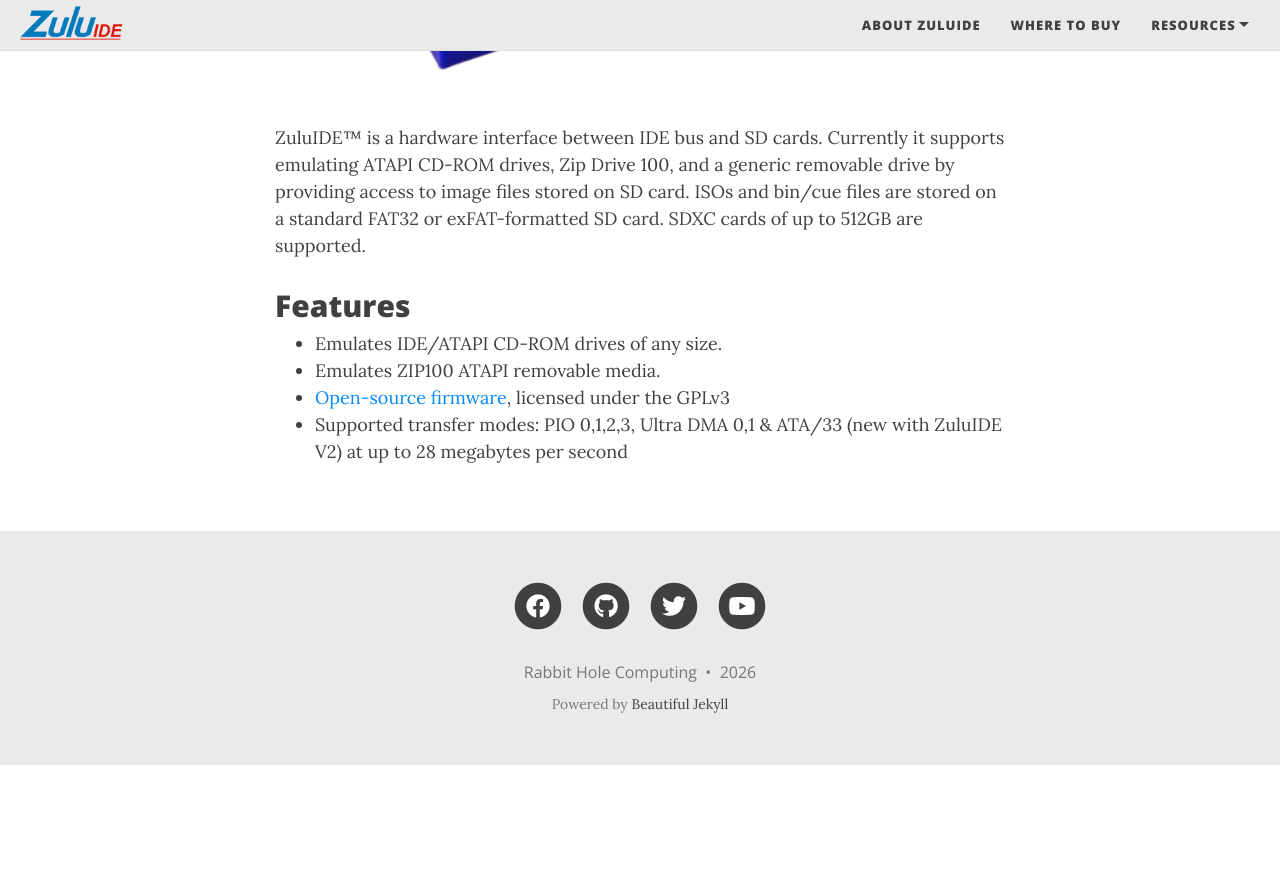
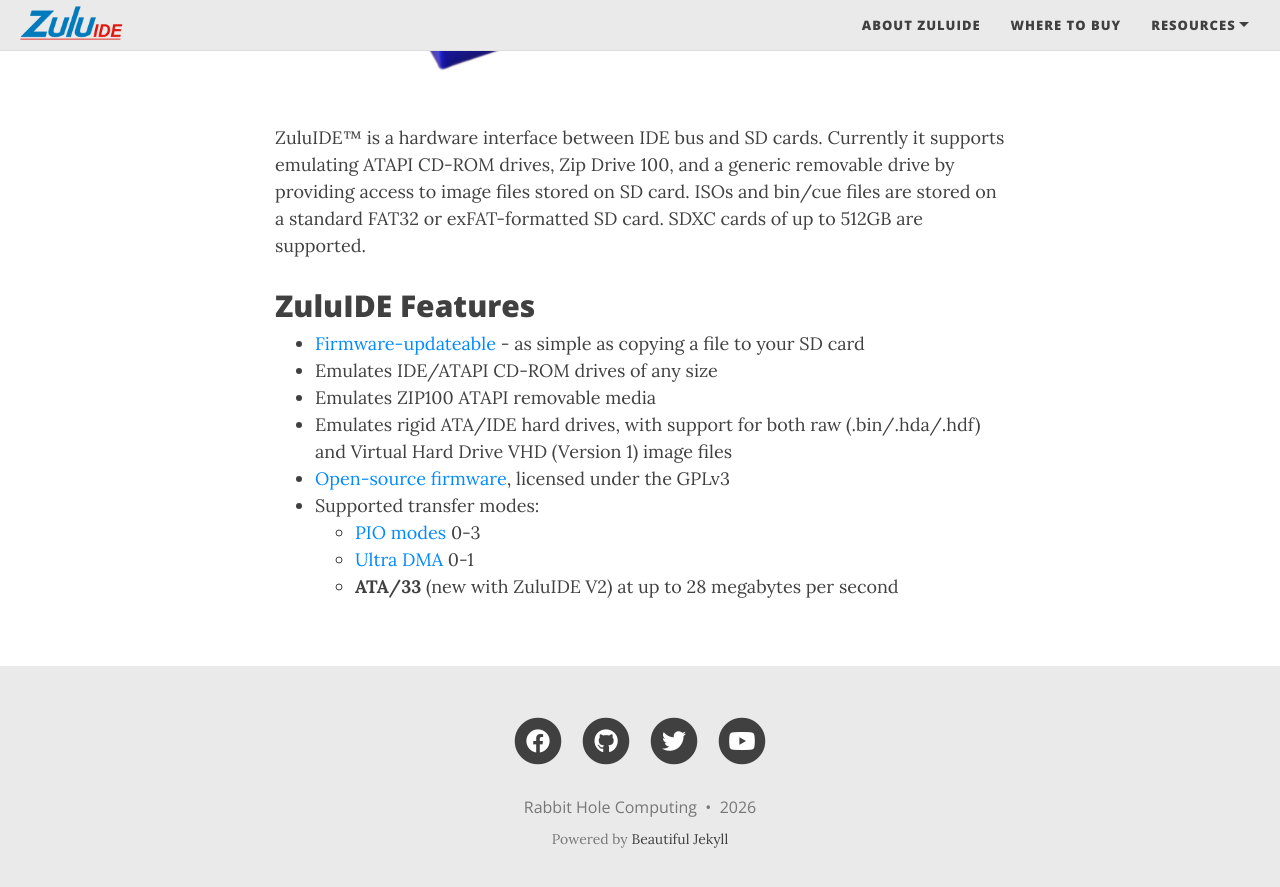
Before and after one commit to rabbitholecomputing/zuluide.com, a Jekyll site: the page built from index.md, in a window 1280 px wide and 900 px high, scrolled down 586 px. Shown: the top 887 px of the window. Built offline with Jekyll 4.4.1, drawn with Linux system fonts in a browser that asks for light colours; nearby versions of some CDN libraries; our own code applies the rules of GitHub Pages for plain Markdown files; before the commit the page ends 1351 px from its top, so only the background shows below that.

Commit message:
Update index.md

```diff
--- a/index.md
+++ b/index.md
@@ -3,9 +3,14 @@
 
 ZuluIDE™ is a hardware interface between IDE bus and SD cards. Currently it supports emulating ATAPI CD-ROM drives, Zip Drive 100, and a generic removable drive by providing access to image files stored on SD card. ISOs and bin/cue files are stored on a standard FAT32 or exFAT-formatted SD card. SDXC cards of up to 512GB are supported.
 
-## Features
+## ZuluIDE Features
 
-* Emulates IDE/ATAPI CD-ROM drives of any size.
-* Emulates ZIP100 ATAPI removable media.
+* [Firmware-updateable](https://github.com/ZuluIDE/ZuluIDE-firmware/releases) - as simple as copying a file to your SD card
+* Emulates IDE/ATAPI CD-ROM drives of any size
+* Emulates ZIP100 ATAPI removable media
+* Emulates rigid ATA/IDE hard drives, with support for both raw (.bin/.hda/.hdf) and Virtual Hard Drive VHD (Version 1) image files
 * [Open-source firmware](https://github.com/rabbitholecomputing/zuluIDE-firmware), licensed under the GPLv3
-* Supported transfer modes: PIO 0,1,2,3, Ultra DMA 0,1 & ATA/33 (new with ZuluIDE V2) at up to 28 megabytes per second
+* Supported transfer modes:
+  * [PIO modes](https://en.wikipedia.org/wiki/Programmed_input%E2%80%93output) 0-3
+  * [Ultra DMA](https://en.wikipedia.org/wiki/UDMA) 0-1
+  * **ATA/33** (new with ZuluIDE V2) at up to 28 megabytes per second
```
